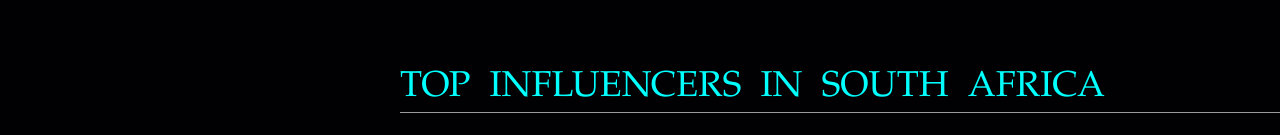
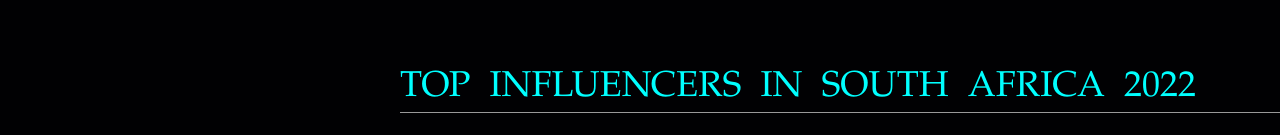
Before and after one commit to ItsHope/assign1-repo, a plain HTML site: page seconddataArt.html in a window 1280 px wide. Shown: the part 1073-1208 px from the top of the page. Drawn offline with nearby package versions, Linux system fonts and the light colour scheme; files whose address does not match are found by name; a web font is replaced by a local one.

Commit message:
Update seconddataArt.html

```diff
--- a/seconddataArt.html
+++ b/seconddataArt.html
@@ -149,7 +149,7 @@
 
 
 
-            <h1 class="title">TOP INFLUENCERS IN SOUTH AFRICA</h1>
+            <h1 class="title">TOP INFLUENCERS IN SOUTH AFRICA 2022</h1>
 
 
 
```
